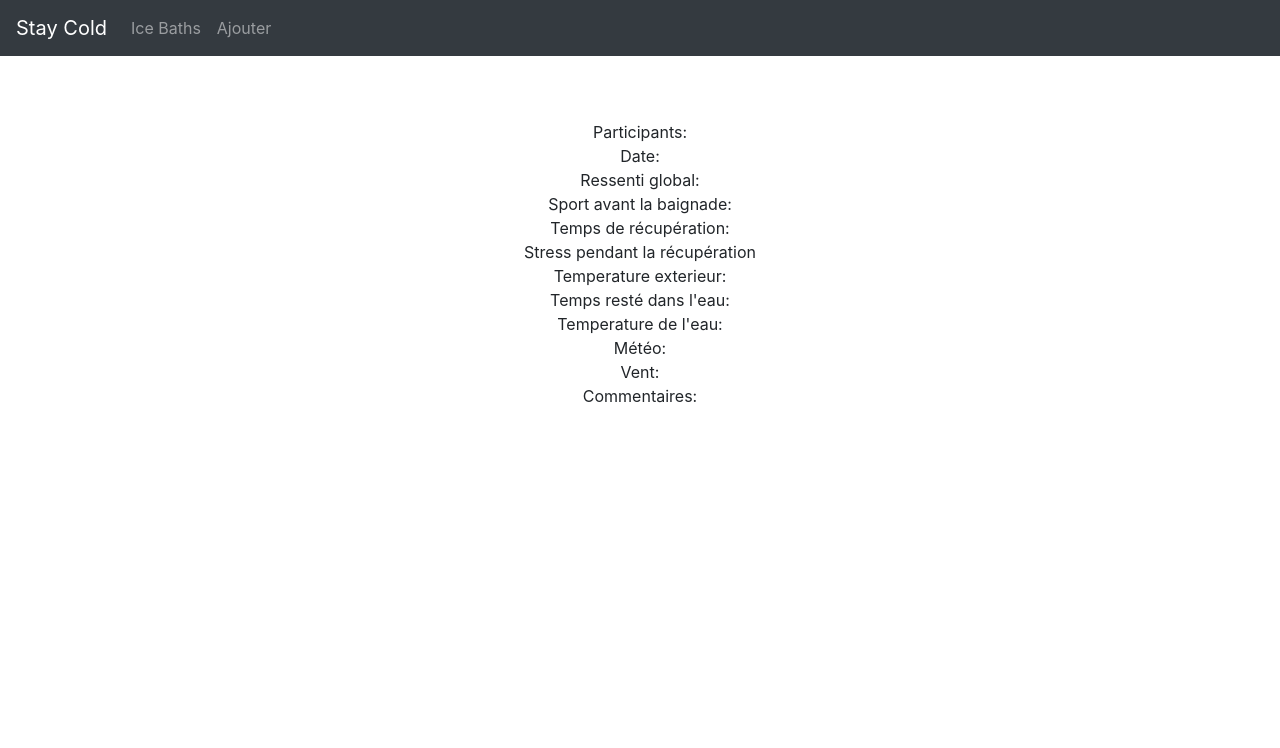
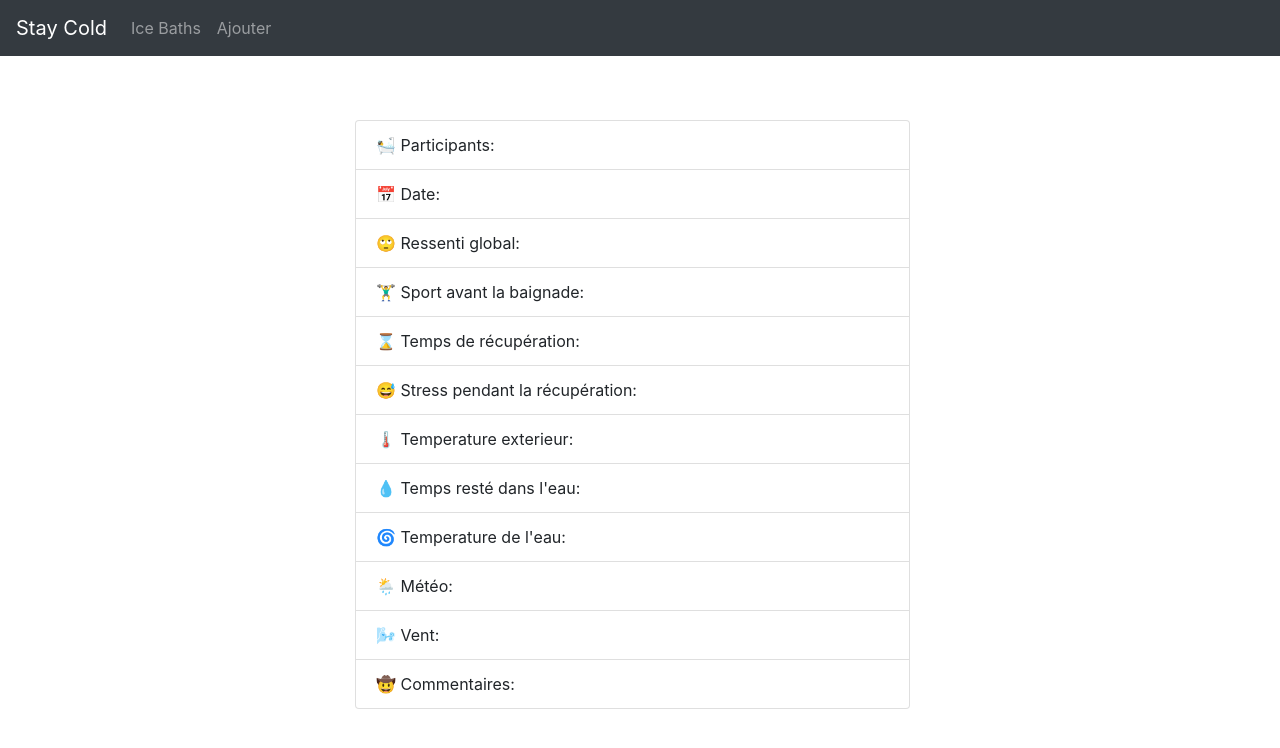
Before and after one commit to RoXxIV/icebath, a Vue app in the folder frontend/: page /ice-baths/1 in a window 1280 px wide. Shown: the top 748 px of the page. Built offline with nearby package versions, Linux system fonts and the light colour scheme; no server answers.

Commit message:
edit card by id style

```diff
--- a/frontend/src/components/Banner.vue
+++ b/frontend/src/components/Banner.vue
@@ -17,12 +17,12 @@ export default {
       typeValue: "",
       typeStatus: false,
       typeArray: [
-        "cardiovascular System",
+        "cardiovascular system",
         "metabolism",
         "mood",
         "attention",
-        "immune System",
-        "tolerance to the Cold",
+        "immune system",
+        "tolerance to the cold",
       ],
       typingSpeed: 100,
       erasingSpeed: 50,
--- a/frontend/src/components/Icebath.vue
+++ b/frontend/src/components/Icebath.vue
@@ -1,25 +1,57 @@
 <template>
   <div class="container mt-3">
     <div class="row">
-      <ul class="col-12 col-md-6 my-5 mx-auto">
-        <li>Participants: {{ currentIcebath.firstName }}</li>
-        <li>Date: {{ currentIcebath.createdAt }}</li>
-        <li>Ressenti global: {{ currentIcebath.globalFeeling }}</li>
-        <li>
-          Sport avant la baignade: {{ currentIcebath.physicalActivityBefore }}
+      <ul class="col-12 col-md-6 my-5 mx-auto list-group">
+        <li class="list-group-item text-left">
+          🛀 Participants: {{ currentIcebath.firstName }}
         </li>
-        <li>Temps de récupération: {{ currentIcebath.recoveryTime }}</li>
-        <li>
-          Stress pendant la récupération{{
-            currentIcebath.stressDuringRecovery
-          }}
+        <li class="list-group-item text-left">
+          📅 Date: {{ currentIcebath.createdAt }}
         </li>
-        <li>Temperature exterieur: {{ currentIcebath.temperatureOutside }}</li>
-        <li>Temps resté dans l'eau: {{ currentIcebath.timeInWater }}</li>
-        <li>Temperature de l'eau: {{ currentIcebath.waterTemperature }}</li>
-        <li>Météo: {{ currentIcebath.weather }}</li>
-        <li>Vent: {{ currentIcebath.wind }}</li>
-        <li>Commentaires: {{ currentIcebath.commentary }}</li>
+        <li class="list-group-item text-left">
+          🙄 Ressenti global: {{ currentIcebath.globalFeeling }}
+        </li>
+        <li class="list-group-item text-left">
+          🏋️‍♂️ Sport avant la baignade:
+          {{ currentIcebath.physicalActivityBefore }}
+        </li>
+        <li class="list-group-item text-left">
+          ⌛ Temps de récupération:
+          <span class="badge badge-primary badge-pill">{{
+            currentIcebath.recoveryTime
+          }}</span>
+        </li>
+        <li class="list-group-item text-left">
+          😅 Stress pendant la récupération:
+          {{ currentIcebath.stressDuringRecovery }}
+        </li>
+        <li class="list-group-item text-left">
+          🌡 Temperature exterieur:
+          <span class="badge badge-primary badge-pill">{{
+            currentIcebath.temperatureOutside
+          }}</span>
+        </li>
+        <li class="list-group-item text-left">
+          💧 Temps resté dans l'eau:
+          <span class="badge badge-primary badge-pill">{{
+            currentIcebath.timeInWater
+          }}</span>
+        </li>
+        <li class="list-group-item text-left">
+          🌀 Temperature de l'eau:
+          <span class="badge badge-primary badge-pill">{{
+            currentIcebath.waterTemperature
+          }}</span>
+        </li>
+        <li class="list-group-item text-left">
+          🌦 Météo: {{ currentIcebath.weather }}
+        </li>
+        <li class="list-group-item text-left">
+          🌬 Vent: {{ currentIcebath.wind }}
+        </li>
+        <li class="list-group-item text-left">
+          🤠 Commentaires: {{ currentIcebath.commentary }}
+        </li>
       </ul>
     </div>
   </div>
```
